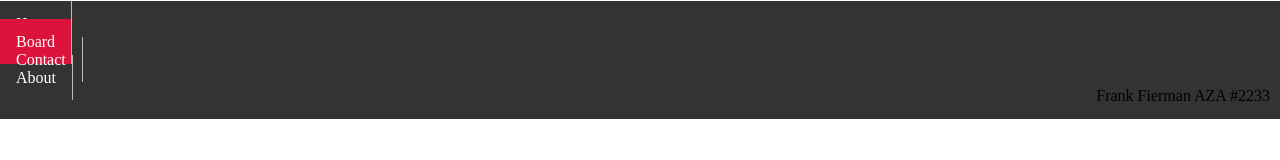
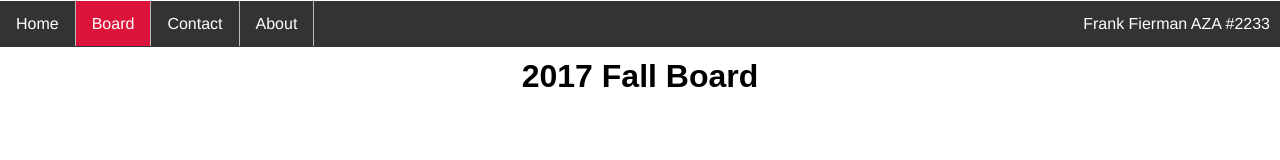
Before and after one commit to brandjay56/brandjay56.github.io, a plain HTML site: page board.html in a window 1280 px wide. Drawn offline with Linux system fonts and the light colour scheme.

Commit message:
Update style.css

```diff
--- a/style.css
+++ b/style.css
@@ -16,7 +16,7 @@ body {
     width: 100%;
 }
 
-nav:li {
+.nav li {
     float: left;
 	font-family: Helvetica;
 	color: white;
```
